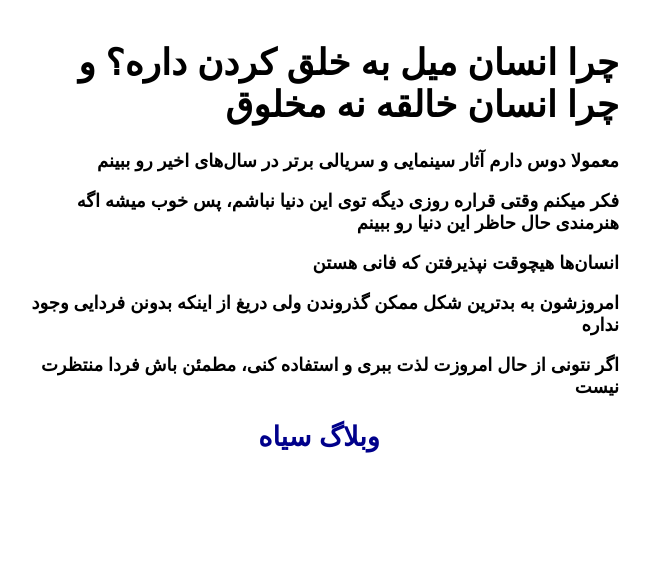
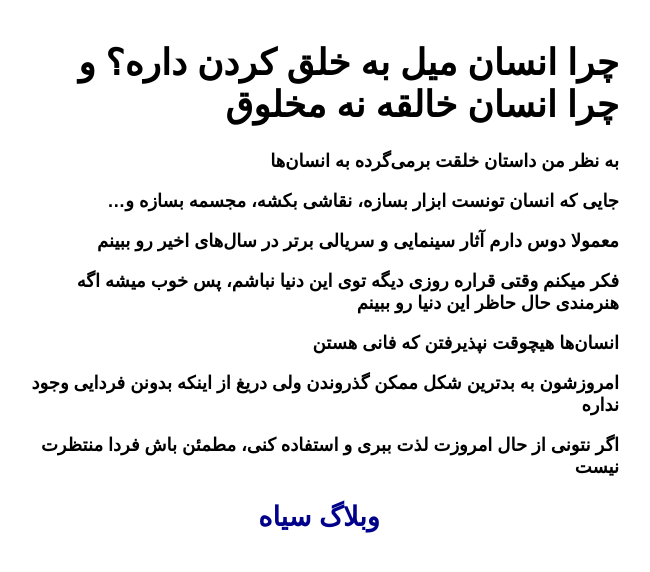
Before and after one commit to darkblog/darkblog.github.io, a Jekyll site: the page built from _posts/2023-7-4-8.md, in a window 1280 px wide. Shown: the top 572 px of the page, without its empty margins (438-1088 px from the left). Built offline with Jekyll 4.4.1, drawn with Linux system fonts in a browser that asks for light colours.

Commit message:
Update 2023-7-4-8.md

```diff
--- a/_posts/2023-7-4-8.md
+++ b/_posts/2023-7-4-8.md
@@ -2,6 +2,10 @@
 layout: post
 title: چرا انسان میل به خلق کردن داره؟ و چرا انسان خالقه نه مخلوق
 ---
+
+به نظر من داستان خلقت برمی‌گرده به انسان‌ها
+
+جایی که انسان تونست ابزار بسازه، نقاشی بکشه، مجسمه بسازه و...
 
 معمولا دوس دارم آثار سینمایی و سریالی برتر در سال‌های اخیر رو ببینم
 
```
